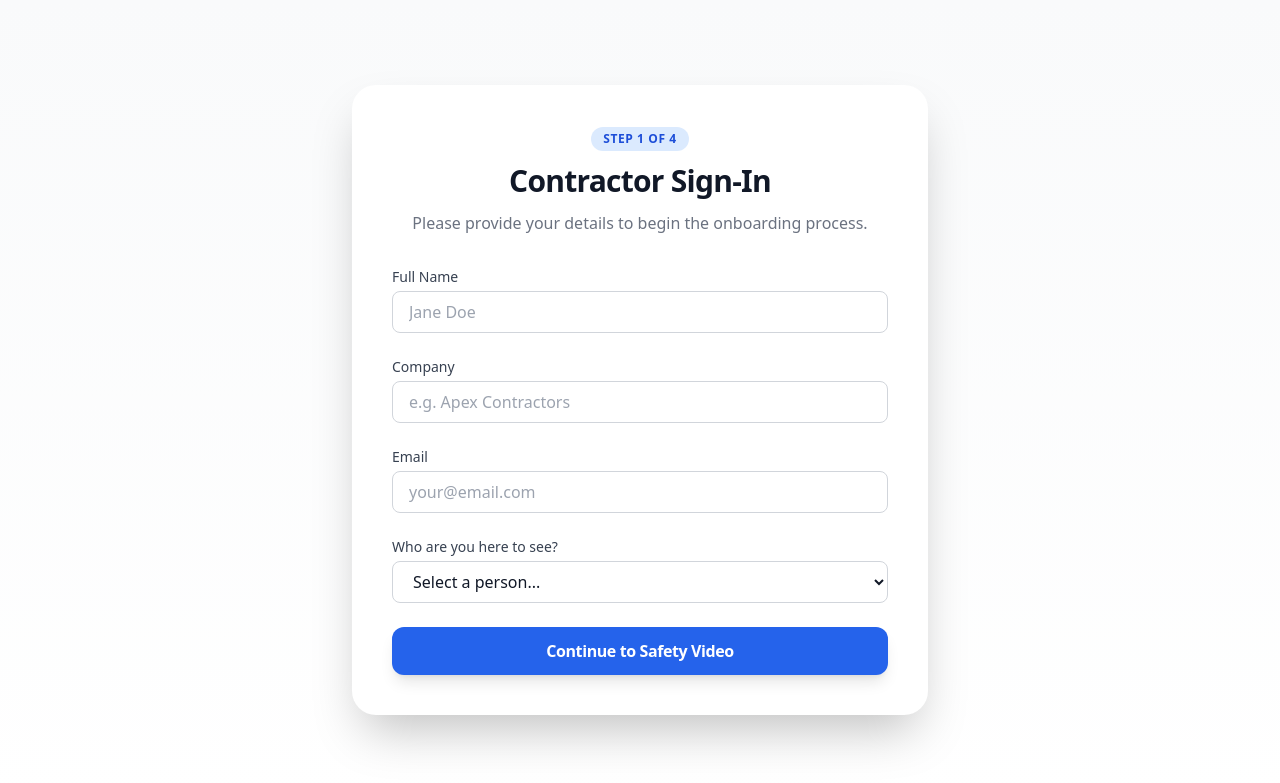
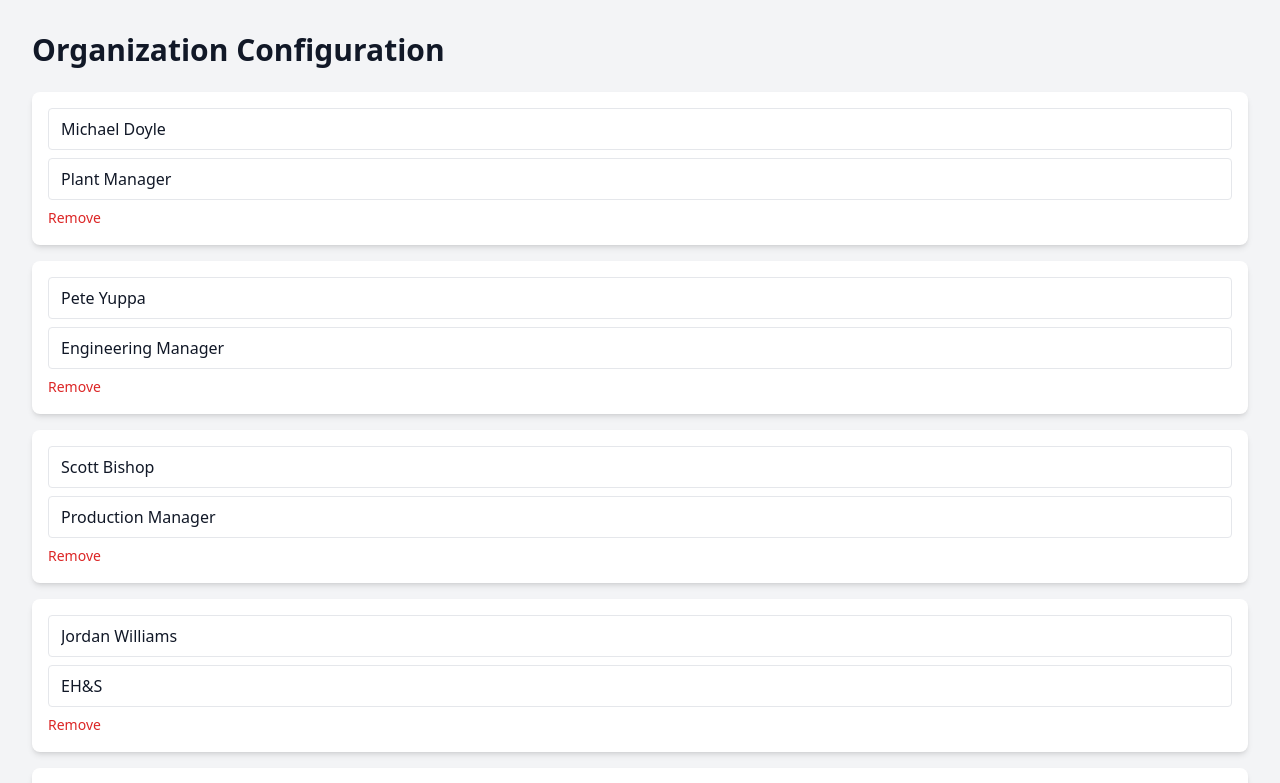
Before and after one commit to gntsecurity/welcome-iq, a Next.js app: page /onboard in a window 1280 px wide. Shown: the top 783 px of the page. Built offline with nearby package versions, Linux system fonts and the light colour scheme.

Commit message:
init org

```diff
--- a/src/app/onboard/page.tsx
+++ b/src/app/onboard/page.tsx
@@ -1,116 +1,67 @@
 'use client'
 
 import { useState } from 'react'
-import { useRouter } from 'next/navigation'
-import { motion } from 'framer-motion'
 import orgConfig from '../../../org.config.json'
 
-export default function OnboardingForm() {
-  const router = useRouter()
+type Employee = {
+  name: string
+  title: string
+}
 
-  const [form, setForm] = useState({
-    name: '',
-    company: '',
-    email: '',
-    visiting: ''
-  })
+export default function OrgPage() {
+  const [employees, setEmployees] = useState<Employee[]>(orgConfig.employees)
 
-  const handleChange = (e: React.ChangeEvent<HTMLInputElement | HTMLSelectElement>) => {
-    setForm({ ...form, [e.target.name]: e.target.value })
+  const updateEmployee = (index: number, field: keyof Employee, value: string) => {
+    const updated = [...employees]
+    updated[index] = { ...updated[index], [field]: value }
+    setEmployees(updated)
   }
 
-  const handleSubmit = (e: React.FormEvent) => {
-    e.preventDefault()
-    localStorage.setItem('contractor-info', JSON.stringify(form))
-    router.push('/onboard/video')
+  const addEmployee = () => {
+    setEmployees([...employees, { name: '', title: '' }])
+  }
+
+  const removeEmployee = (index: number) => {
+    const updated = [...employees]
+    updated.splice(index, 1)
+    setEmployees(updated)
   }
 
   return (
-    <main className="min-h-screen bg-gradient-to-b from-gray-50 to-white flex items-center justify-center px-6 py-16">
-      <motion.div
-        initial={{ opacity: 0, y: 30 }}
-        animate={{ opacity: 1, y: 0 }}
-        transition={{ duration: 0.6, ease: 'easeOut' }}
-        className="w-full max-w-xl bg-white shadow-2xl rounded-3xl p-8 md:p-10 space-y-8"
-      >
-        <div className="text-center space-y-3">
-          <span className="inline-block text-xs font-semibold tracking-wider text-blue-700 bg-blue-100 rounded-full px-3 py-1 uppercase">
-            Step 1 of 4
-          </span>
-          <h1 className="text-3xl font-extrabold text-gray-900 tracking-tight">
-            Contractor Sign-In
-          </h1>
-          <p className="text-gray-500 text-sm md:text-base">
-            Please provide your details to begin the onboarding process.
-          </p>
-        </div>
-
-        <form onSubmit={handleSubmit} className="space-y-6">
-          <div>
-            <label className="block text-sm font-medium text-gray-700 mb-1">Full Name</label>
+    <main className="min-h-screen bg-gray-100 p-8">
+      <h1 className="text-3xl font-bold mb-6">Organization Configuration</h1>
+      <div className="space-y-4">
+        {employees.map((employee, index) => (
+          <div key={index} className="bg-white p-4 rounded-lg shadow-md space-y-2">
             <input
               type="text"
-              name="name"
-              value={form.name}
-              onChange={handleChange}
-              required
-              className="w-full border border-gray-300 rounded-lg px-4 py-2 focus:outline-none focus:ring-2 focus:ring-blue-500"
-              placeholder="Jane Doe"
+              placeholder="Full Name"
+              value={employee.name}
+              onChange={(e) => updateEmployee(index, 'name', e.target.value)}
+              className="w-full border rounded px-3 py-2"
             />
-          </div>
-
-          <div>
-            <label className="block text-sm font-medium text-gray-700 mb-1">Company</label>
             <input
               type="text"
-              name="company"
-              value={form.company}
-              onChange={handleChange}
-              required
-              className="w-full border border-gray-300 rounded-lg px-4 py-2 focus:outline-none focus:ring-2 focus:ring-blue-500"
-              placeholder="e.g. Apex Contractors"
+              placeholder="Job Title"
+              value={employee.title}
+              onChange={(e) => updateEmployee(index, 'title', e.target.value)}
+              className="w-full border rounded px-3 py-2"
             />
+            <button
+              onClick={() => removeEmployee(index)}
+              className="text-red-600 hover:underline text-sm"
+            >
+              Remove
+            </button>
           </div>
-
-          <div>
-            <label className="block text-sm font-medium text-gray-700 mb-1">Email</label>
-            <input
-              type="email"
-              name="email"
-              value={form.email}
-              onChange={handleChange}
-              required
-              className="w-full border border-gray-300 rounded-lg px-4 py-2 focus:outline-none focus:ring-2 focus:ring-blue-500"
-              placeholder="your@email.com"
-            />
-          </div>
-
-          <div>
-            <label className="block text-sm font-medium text-gray-700 mb-1">Who are you here to see?</label>
-            <select
-              name="visiting"
-              value={form.visiting}
-              onChange={handleChange}
-              required
-              className="w-full border border-gray-300 rounded-lg px-4 py-2 bg-white focus:outline-none focus:ring-2 focus:ring-blue-500"
-            >
-              <option value="">Select a person...</option>
-              {orgConfig.employees.map((emp, i) => (
-                <option key={i} value={`${emp.name} – ${emp.title}`}>
-                  {emp.name} – {emp.title}
-                </option>
-              ))}
-            </select>
-          </div>
-
-          <button
-            type="submit"
-            className="w-full bg-blue-600 hover:bg-blue-700 transition text-white font-semibold py-3 rounded-xl text-base tracking-tight shadow-lg"
-          >
-            Continue to Safety Video
-          </button>
-        </form>
-      </motion.div>
+        ))}
+      </div>
+      <button
+        onClick={addEmployee}
+        className="mt-6 px-4 py-2 bg-blue-600 text-white rounded shadow hover:bg-blue-700"
+      >
+        Add Employee
+      </button>
     </main>
   )
 }
```
